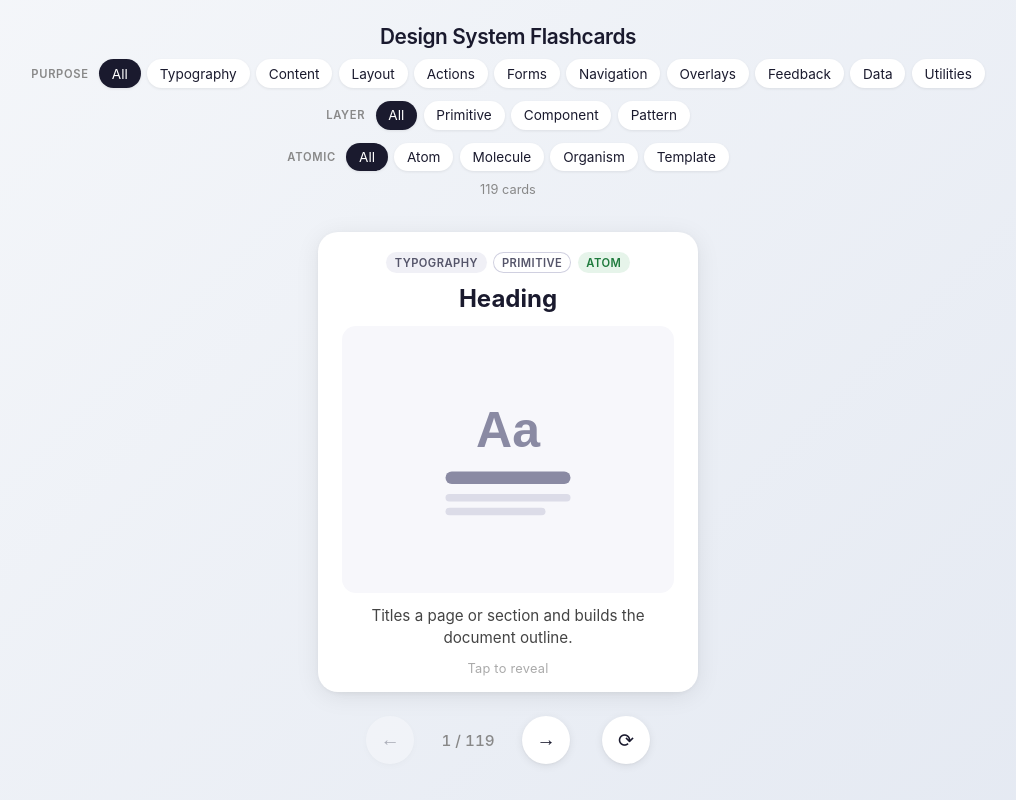
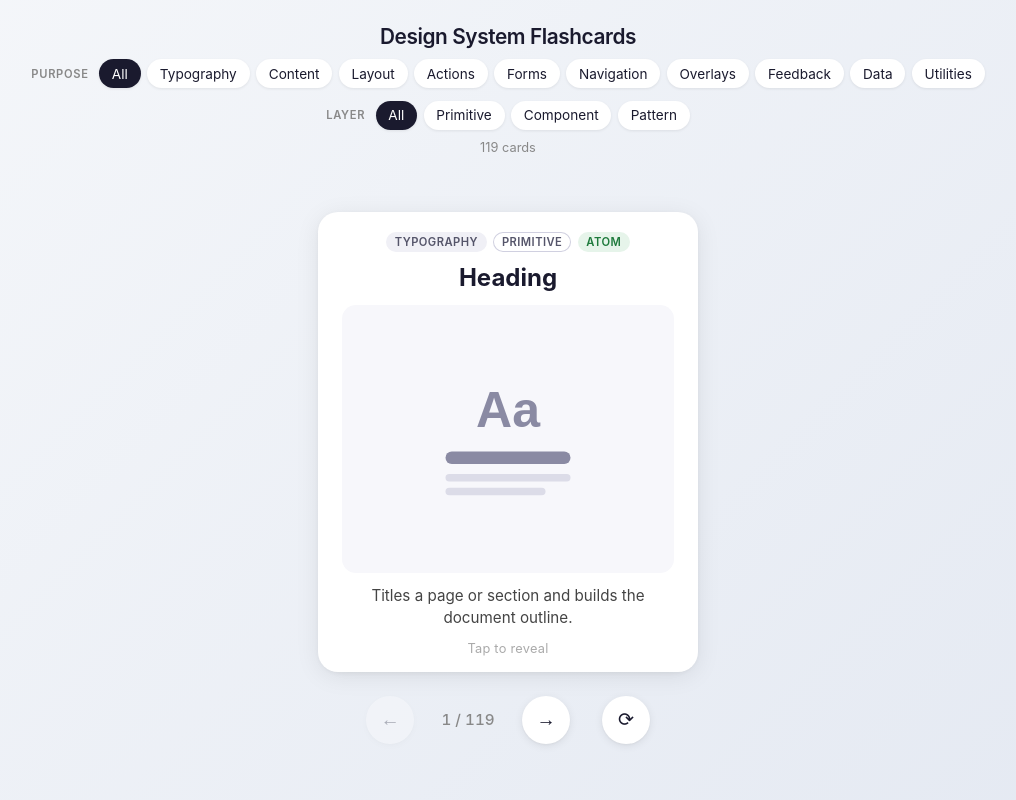
Before and after one commit to pearpages/flashcards, a React (Vite) app: page / in a window 1280 px wide. Shown: the whole page, without its empty margins (132-1148 px from the left). Built offline with nearby package versions, Linux system fonts and the light colour scheme.

Commit message:
drop atomic filter, keep atomic badge

```diff
--- a/scripts/validate-decks.mjs
+++ b/scripts/validate-decks.mjs
@@ -46,6 +46,9 @@ for (const folder of deckFolders) {
   for (const facet of deck.facets) {
     if (!isNonEmptyString(facet.key) || !isNonEmptyString(facet.label) || !Array.isArray(facet.values) || facet.values.length === 0) {
       errors.push(`${where("deck.json")}: each facet needs key, label and a non-empty values array`);
+    }
+    if (facet.filter !== undefined && typeof facet.filter !== "boolean") {
+      errors.push(`${where("deck.json")}: facet "${facet.key}" filter must be true or false`);
     }
   }
 
--- a/src/components/DeckFilters.tsx
+++ b/src/components/DeckFilters.tsx
@@ -45,7 +45,9 @@ function ChipRow({ label, options, value, onChange }: ChipRowProps) {
 export default function DeckFilters({ facets, filters, count, onChange }: DeckFiltersProps) {
   return (
     <div className="deck-filters">
-      {facets.map((facet) => (
+      {facets
+        .filter((facet) => facet.filter !== false)
+        .map((facet) => (
           <ChipRow
             key={facet.key}
             label={facet.label}
--- a/src/decks/design-system/deck.json
+++ b/src/decks/design-system/deck.json
@@ -31,6 +31,7 @@
     {
       "key": "atomic",
       "label": "Atomic",
+      "filter": false,
       "values": [
         "atom",
         "molecule",
--- a/src/types.ts
+++ b/src/types.ts
@@ -2,6 +2,8 @@ export interface Facet {
   key: string;
   label: string;
   values: string[];
+  /** Set to false to show the facet as a card badge without a filter row. */
+  filter?: boolean;
 }
 
 export interface Flashcard {
```
Also changed, not shown: 1 other file (tests, documents, lock files or other folders). Lines whose indentation alone changed are shown as unchanged.
